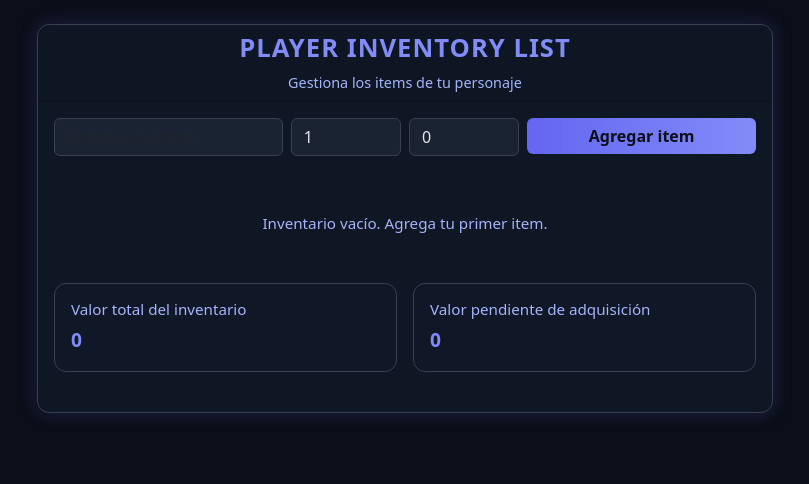
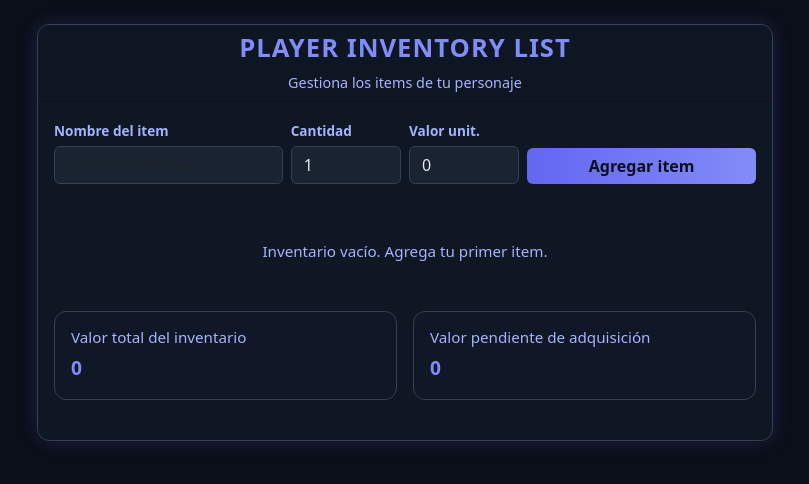
Before and after one commit to zakkdruzer/player-inventory-list, a Vue app: page / in a window 1280 px wide. Shown: the top 484 px of the page, without its empty margins (235-1044 px from the left). Built offline with nearby package versions, Linux system fonts and the light colour scheme.

Commit message:
feat: agregar labels y placeholders descriptivos al formulario

```diff
--- a/src/components/PlayerInventoryList.vue
+++ b/src/components/PlayerInventoryList.vue
@@ -14,19 +14,35 @@
             <!-- Formulario para agregar items -->
             <form @submit.prevent="agregarItem" class="mb-4">
               <div class="row g-2">
+                <!-- Nombre del item -->
                 <div class="col-md-4">
-                  <input v-model="nuevoNombre" type="text" class="form-control inventory-input"
-                    placeholder="Nombre del item" />
+                  <label for="itemNombre" class="form-label inventory-label">
+                    Nombre del item
+                  </label>
+                  <input id="itemNombre" v-model="nuevoNombre" type="text" class="form-control inventory-input"
+                    placeholder="Ej: Poción de vida" />
                 </div>
+
+                <!-- Cantidad -->
                 <div class="col-md-2">
-                  <input v-model.number="nuevaCantidad" type="number" class="form-control inventory-input"
-                    placeholder="Cant." min="1" />
+                  <label for="itemCantidad" class="form-label inventory-label">
+                    Cantidad
+                  </label>
+                  <input id="itemCantidad" v-model.number="nuevaCantidad" type="number"
+                    class="form-control inventory-input" placeholder="Ej: 5" min="1" />
                 </div>
+
+                <!-- Valor unitario -->
                 <div class="col-md-2">
-                  <input v-model.number="nuevoValor" type="number" class="form-control inventory-input"
-                    placeholder="Valor" min="0" />
+                  <label for="itemValor" class="form-label inventory-label">
+                    Valor unit.
+                  </label>
+                  <input id="itemValor" v-model.number="nuevoValor" type="number" class="form-control inventory-input"
+                    placeholder="Ej: 50" min="0" />
                 </div>
-                <div class="col-md-4">
+
+                <!-- Botón agregar -->
+                <div class="col-md-4 d-flex align-items-end">
                   <button type="submit" class="btn btn-primary w-100 inventory-btn">
                     Agregar item
                   </button>
@@ -310,4 +326,11 @@ const totalPendientes = computed(() => {
   font-size: 1.2rem;
   margin: 0;
 }
+
+.inventory-label {
+  color: #a5b4fc;
+  font-size: 0.85rem;
+  font-weight: 600;
+  margin-bottom: 0.25rem;
+}
 </style>
```
